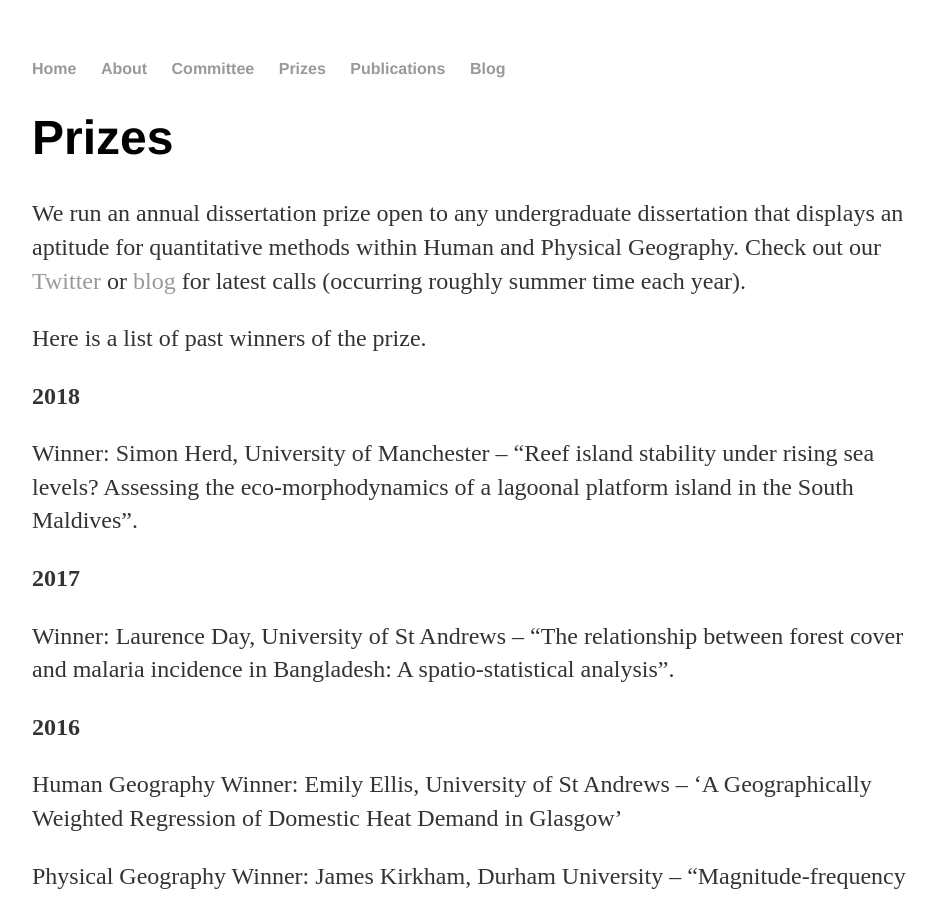
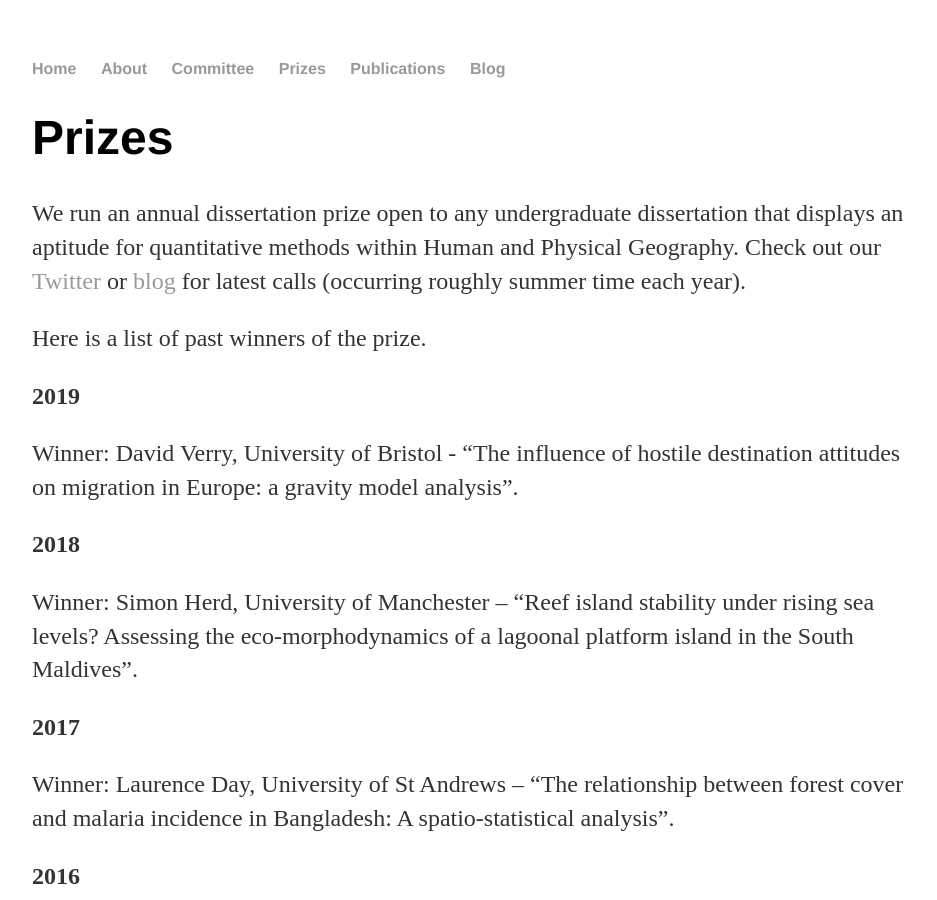
Before and after one commit to qmrg/qmrg.github.io, a Jekyll site: the page built from prizes.md, in a window 1280 px wide and 900 px high. Shown: the whole window, without its empty margins (160-1097 px from the left). Built offline with Jekyll 4.4.1, drawn with Linux system fonts in a browser that asks for light colours.

Commit message:
Update prizes.md

```diff
--- a/prizes.md
+++ b/prizes.md
@@ -8,6 +8,10 @@ title: "Prizes"
 We run an annual dissertation prize open to any undergraduate dissertation that displays an aptitude for quantitative methods within Human and Physical Geography. Check out our [Twitter](https://twitter.com/qmrg_rgs_ibg) or [blog](https://qmrg.github.io/blog) for latest calls (occurring roughly summer time each year).
 
 Here is a list of past winners of the prize.
+
+**2019**
+
+Winner: David Verry, University of Bristol - “The influence of hostile destination attitudes on migration in Europe: a gravity model analysis”.
 
 **2018**
 
```
